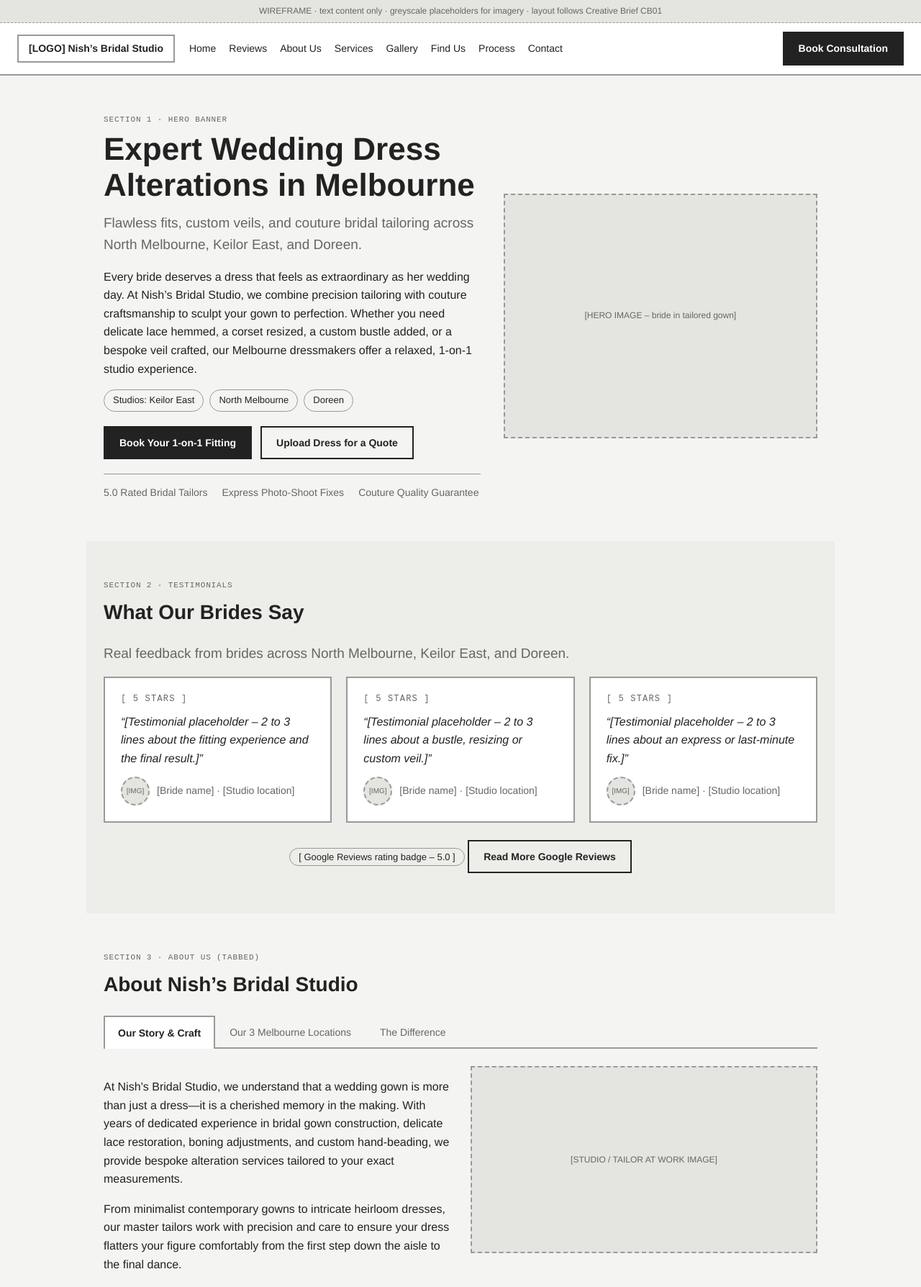
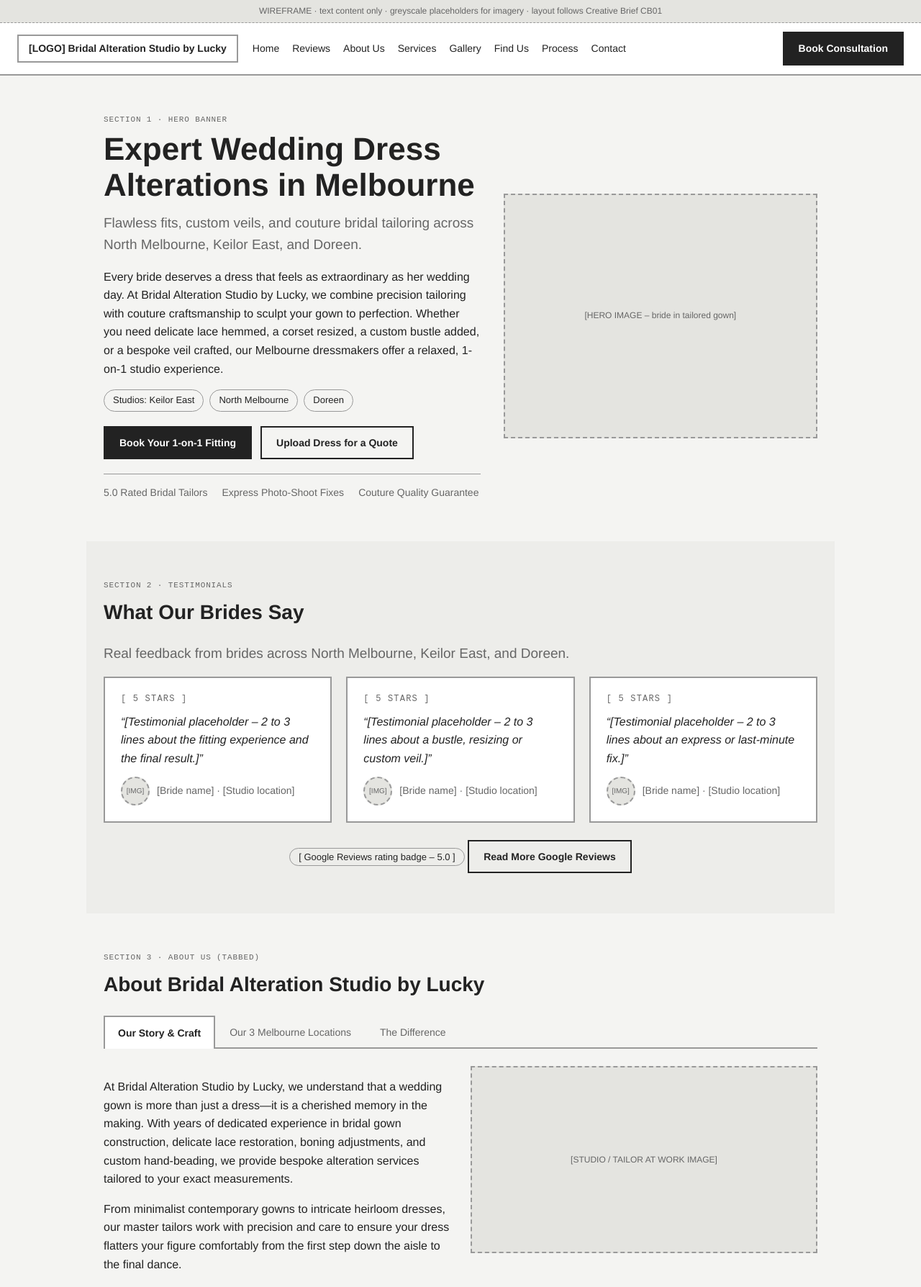
Before and after one commit to BuviU/Bridal-Alteration-Studio-by-Lucky-Website-Wireframe, a plain HTML site: page index.html in a window 1280 px wide. Shown: the top 1788 px of the page at 72% size. Drawn offline with Linux system fonts and the light colour scheme.

Commit message:
Update index.html

```diff
--- a/index.html
+++ b/index.html
@@ -3,7 +3,7 @@
 <head>
 <meta charset="utf-8">
 <meta name="viewport" content="width=device-width, initial-scale=1, viewport-fit=cover">
-<title>Nish’s Bridal Studio – Wireframe</title>
+<title>Bridal Alteration Studio by Lucky – Wireframe</title>
 <style>
 :root{--bg:#f4f4f2;--surf:#fff;--ink:#222;--mute:#666;--line:#999;--fill:#e4e4e0;--acc:#222;--acc-ink:#fff;
 box-sizing:border-box;padding-top:env(safe-area-inset-top,0px);padding-bottom:env(safe-area-inset-bottom,0px)}
@@ -80,7 +80,7 @@ footer{border-top:2px solid var(--line);background:var(--surf);padding:28px 24px
 <div class="note">WIREFRAME · text content only · greyscale placeholders for imagery · layout follows Creative Brief CB01</div>
 
 <header>
-  <span class="logo">[LOGO] Nish’s Bridal Studio</span>
+  <span class="logo">[LOGO] Bridal Alteration Studio by Lucky</span>
   <nav>
     <a href="#home">Home</a><a href="#reviews">Reviews</a><a href="#about">About Us</a><a href="#services">Services</a><a href="#gallery">Gallery</a><a href="#find-us">Find Us</a><a href="#process">Process</a><a href="#contact">Contact</a>
   </nav>
@@ -94,7 +94,7 @@ footer{border-top:2px solid var(--line);background:var(--surf);padding:28px 24px
     <div>
       <h1>Expert Wedding Dress Alterations in Melbourne</h1>
       <p class="sub">Flawless fits, custom veils, and couture bridal tailoring across North Melbourne, Keilor East, and Doreen.</p>
-      <p>Every bride deserves a dress that feels as extraordinary as her wedding day. At Nish’s Bridal Studio, we combine precision tailoring with couture craftsmanship to sculpt your gown to perfection. Whether you need delicate lace hemmed, a corset resized, a custom bustle added, or a bespoke veil crafted, our Melbourne dressmakers offer a relaxed, 1-on-1 studio experience.</p>
+      <p>Every bride deserves a dress that feels as extraordinary as her wedding day. At Bridal Alteration Studio by Lucky, we combine precision tailoring with couture craftsmanship to sculpt your gown to perfection. Whether you need delicate lace hemmed, a corset resized, a custom bustle added, or a bespoke veil crafted, our Melbourne dressmakers offer a relaxed, 1-on-1 studio experience.</p>
       <div class="badges"><span class="badge">Studios: Keilor East</span><span class="badge">North Melbourne</span><span class="badge">Doreen</span></div>
       <div class="ctas"><a class="btn" href="#contact">Book Your 1-on-1 Fitting</a><a class="btn o" href="#contact" data-tab="quote">Upload Dress for a Quote</a></div>
       <div class="trust"><span>5.0 Rated Bridal Tailors</span><span>Express Photo-Shoot Fixes</span><span>Couture Quality Guarantee</span></div>
@@ -119,7 +119,7 @@ footer{border-top:2px solid var(--line);background:var(--surf);padding:28px 24px
 <!-- SECTION 3 -->
 <section id="about">
   <span class="tag">Section 3 · About us (tabbed)</span>
-  <h2>About Nish’s Bridal Studio</h2>
+  <h2>About Bridal Alteration Studio by Lucky</h2>
   <div class="tabs" role="tablist" data-g="about">
     <button role="tab" aria-selected="true" data-t="a1">Our Story &amp; Craft</button>
     <button role="tab" aria-selected="false" data-t="a2">Our 3 Melbourne Locations</button>
@@ -128,7 +128,7 @@ footer{border-top:2px solid var(--line);background:var(--surf);padding:28px 24px
   <div class="panel" id="a1">
     <div class="two">
       <div>
-        <p>At Nish’s Bridal Studio, we understand that a wedding gown is more than just a dress—it is a cherished memory in the making. With years of dedicated experience in bridal gown construction, delicate lace restoration, boning adjustments, and custom hand-beading, we provide bespoke alteration services tailored to your exact measurements.</p>
+        <p>At Bridal Alteration Studio by Lucky, we understand that a wedding gown is more than just a dress—it is a cherished memory in the making. With years of dedicated experience in bridal gown construction, delicate lace restoration, boning adjustments, and custom hand-beading, we provide bespoke alteration services tailored to your exact measurements.</p>
         <p>From minimalist contemporary gowns to intricate heirloom dresses, our master tailors work with precision and care to ensure your dress flatters your figure comfortably from the first step down the aisle to the final dance.</p>
       </div>
       <div class="ph">[STUDIO / TAILOR AT WORK IMAGE]</div>
@@ -291,7 +291,7 @@ footer{border-top:2px solid var(--line);background:var(--surf);padding:28px 24px
 </section>
 
 <footer>
-  [LOGO] Nish’s Bridal Studio · bridalalterationsstudio.com.au<br>
+  [LOGO] Bridal Alteration Studio by Lucky · bridalalterationsstudio.com.au<br>
   North Melbourne · Keilor East · Doreen<br>
   <span style="font-size:11px">Wireframe for review – final colours (champagne, ivory, slate grey, rose gold/burgundy accents), typography and imagery to follow in design phase.</span>
 </footer>
```
